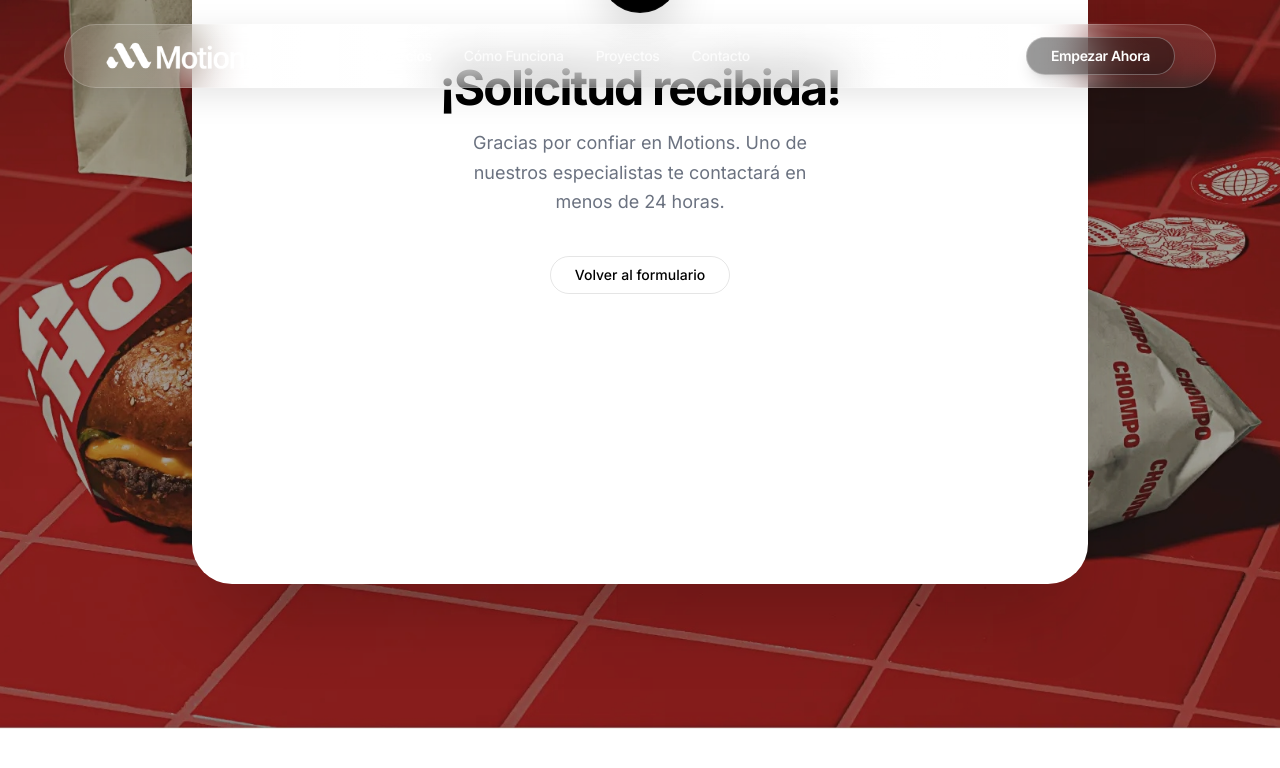
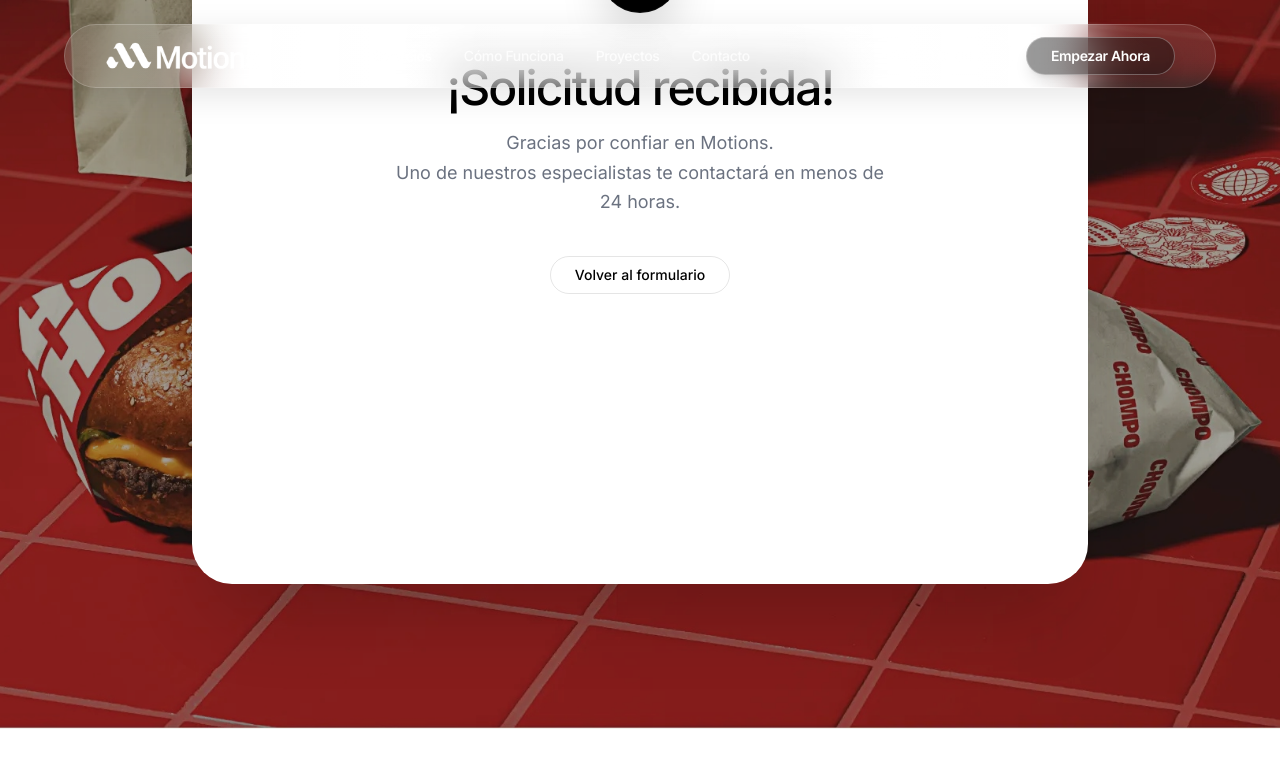
Before and after one commit to motionsmanagement/Motions, a React (Vite) app: page / in a window 1280 px wide. Both pictures are taken after typing "Sample", "name@example.com", "5551234" into the empty fields and a click on the button "Solicitar presupuesto y auditoría". Shown: the part 5845-6613 px from the top of the page. Built offline with nearby package versions, Linux system fonts and the light colour scheme.

Commit message:
style: refinamiento tipográfico y de layout en mensaje de éxito FinalCTA

```diff
--- a/components/FinalCTA.tsx
+++ b/components/FinalCTA.tsx
@@ -168,9 +168,9 @@ const FinalCTA: React.FC = () => {
                 <Check className="w-10 h-10 text-white" />
               </div>
             </div>
-            <h3 className="text-3xl md:text-5xl font-bold text-black mb-4 tracking-tight">¡Solicitud recibida!</h3>
-            <p className="text-gray-500 text-lg max-w-sm mx-auto leading-relaxed text-center">
-              Gracias por confiar en Motions. Uno de nuestros especialistas te contactará en menos de 24 horas.
+            <h3 className="text-3xl md:text-5xl font-medium text-black mb-4 tracking-tight">¡Solicitud recibida!</h3>
+            <p className="text-gray-500 text-lg max-w-lg mx-auto leading-relaxed text-center">
+              Gracias por confiar en Motions. <br className="hidden md:block" />Uno de nuestros especialistas te contactará en menos de 24 horas.
             </p>
             <button
               onClick={() => setIsSubmitted(false)}
```
